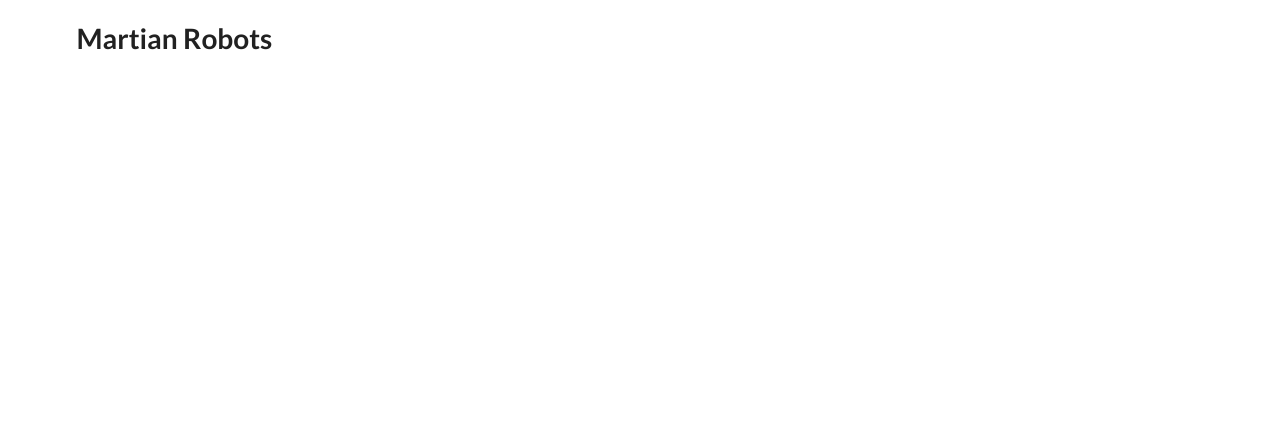
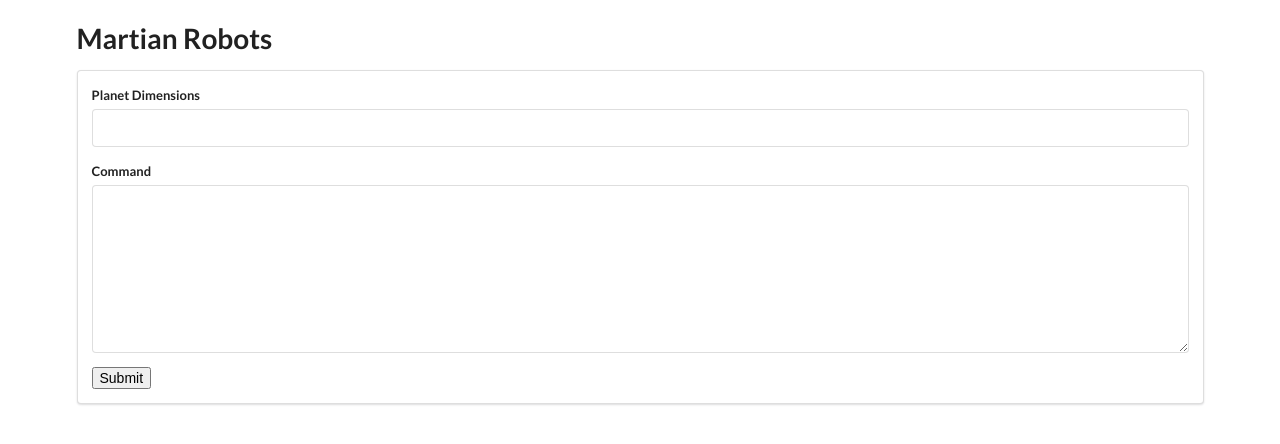
Before and after one commit to eugenius-labs/martian-robots, a React (Create React App) app: page / in a window 1280 px wide. Shown: the top 444 px of the page. Built offline with nearby package versions, Linux system fonts and the light colour scheme.

Commit message:
Added component for entering planet dimensions and command

```diff
--- a/src/components/App.js
+++ b/src/components/App.js
@@ -1,13 +1,22 @@
 import React from 'react';
 import './App.css';
+import CommandForm from './CommandForm/CommandForm';
 class App extends React.Component {
 
+    state = { command: '', planetDimensions: '' };
 
+    onCommanderSubmit = (command,planetDimensions) => {
+
+        this.setState({ command: command, planetDimensions: planetDimensions});
+    }
 
     render(){
         return(
             <div className="ui container">
                 <h1>Martian Robots</h1>
+                <CommandForm onSubmit={this.onCommanderSubmit}/>
+                <div>{this.state.planetDimensions}</div>
+                <div>{this.state.command}</div>
             </div>
         );
     };
--- /dev/null
+++ b/src/components/CommandForm/CommandForm.js
@@ -0,0 +1,35 @@
+import React from 'react';
+
+class CommandInput extends React.Component {
+
+    state = { command: '', planetDimensions: '' };
+
+    onFormSubmit = (event) => {
+        event.preventDefault();
+        this.props.onSubmit(this.state.command,this.state.planetDimensions);
+    }
+
+    render(){
+        return(
+            <div className="ui segment">
+                <form className="ui form" onSubmit={this.onFormSubmit}>
+                    <div className="ui field">
+                        <label>Planet Dimensions
+                        </label>
+                        <input type="text" value={this.state.planetDimensions} onChange={(e) => this.setState({ planetDimensions: e.target.value})}/>
+                    </div>
+                    <div className="ui field">
+                        <label>Command
+                        </label>
+                        <textarea type="text" value={this.state.command} onChange={(e) => this.setState({ command: e.target.value})}/>
+                    </div>
+                    <div className="ui field">
+                        <input type="submit" value="Submit"/>
+                    </div>
+                </form>
+            </div>
+        );
+    };
+}
+
+export default CommandInput;
```
